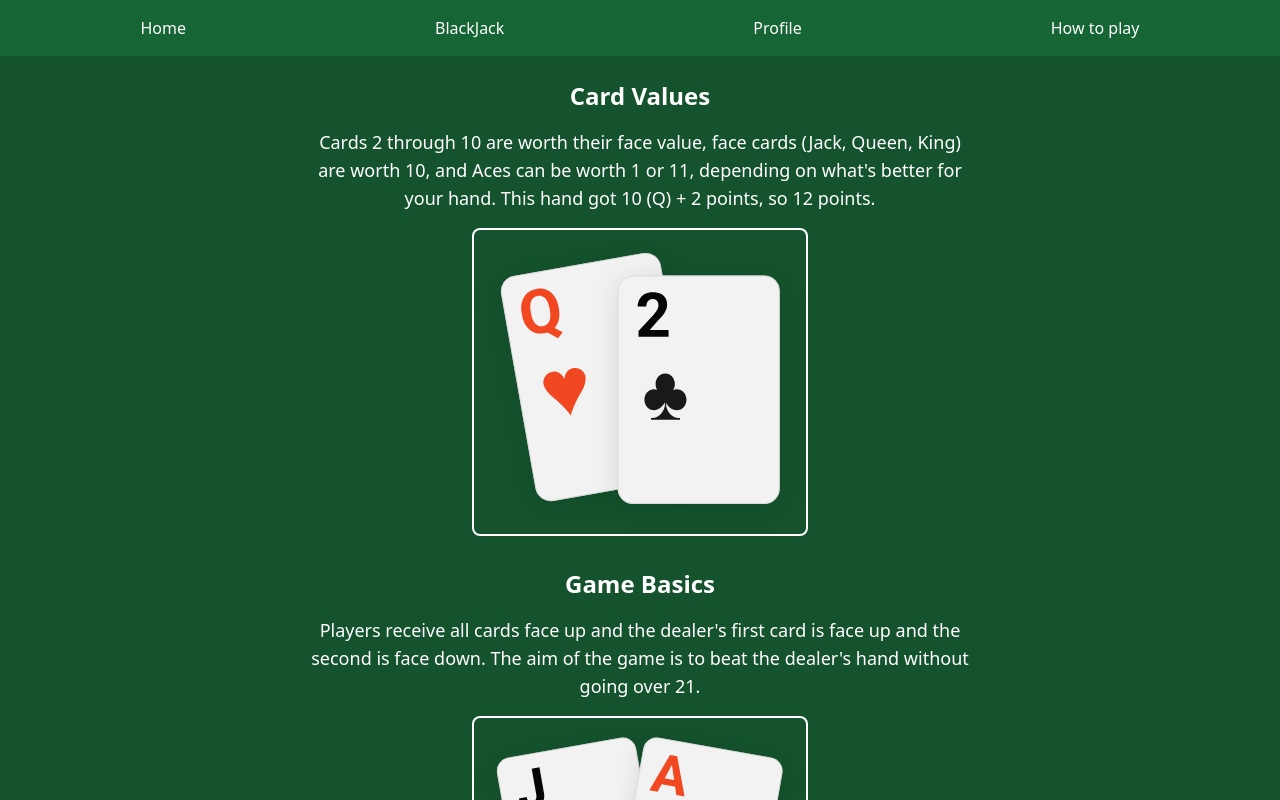
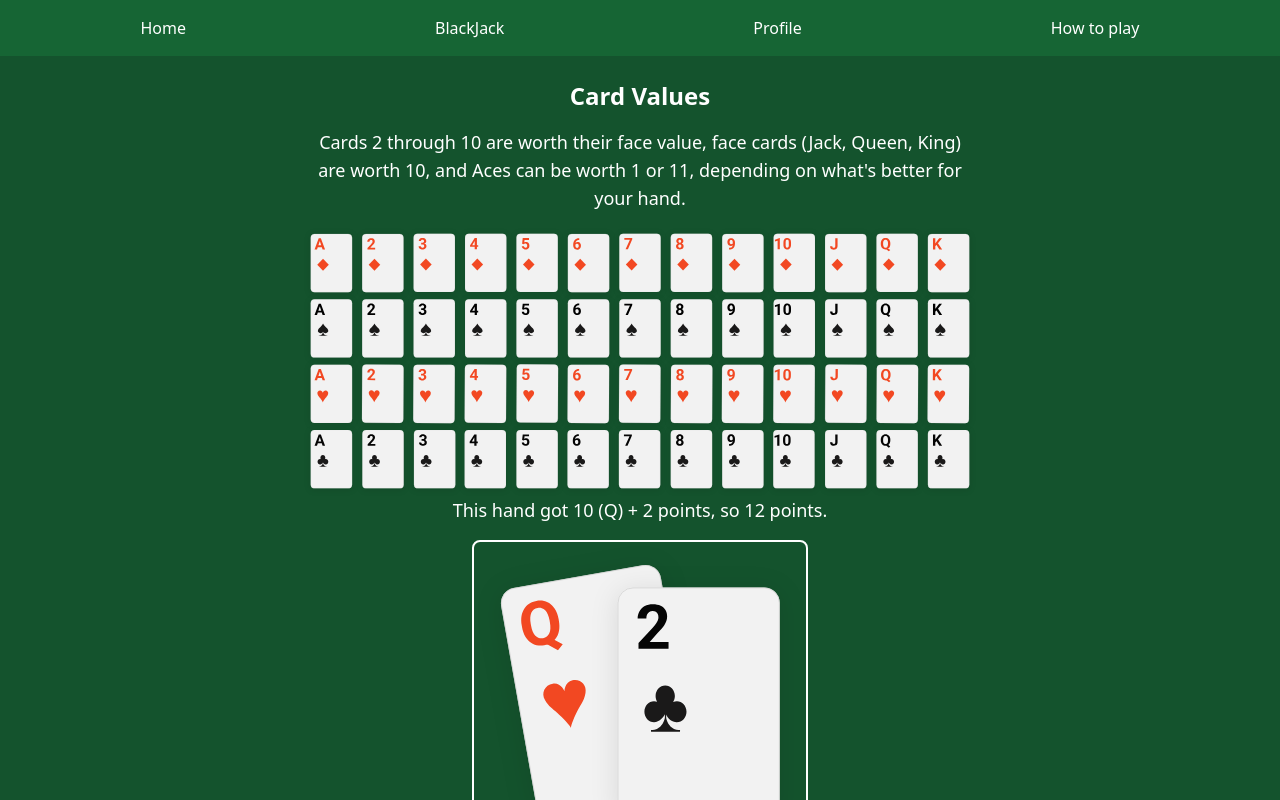
Before and after one commit to LucasCDA90/AceScape-Front, a React (Vite) app: page /rules in a window 1280 px wide. Shown: the top 800 px of the page. Built offline with nearby package versions, Linux system fonts and the light colour scheme.

Commit message:
Ajout visuels

```diff
--- a/src/Application/Pages/PageRules.tsx
+++ b/src/Application/Pages/PageRules.tsx
@@ -1,5 +1,6 @@
 import twelve from '../images/12_hand.svg';
 import twentyone from '../images/21_hand.svg';
+import cards from '../images/52_cards.svg'
 
 export const PageRules = () => {
     return (
@@ -7,11 +8,14 @@ export const PageRules = () => {
             <div className="max-w-2xl w-full text-center mb-8">
                 <h2 className="text-2xl font-bold mb-4">Card Values</h2>
                 <p className="text-lg mb-4">
-                    Cards 2 through 10 are worth their face value, face cards (Jack, Queen, King) are worth 10, and Aces can be worth 1 or 11, depending on what's better for your hand. This hand got 10 (Q) + 2 points, so 12 points.
+                    Cards 2 through 10 are worth their face value, face cards (Jack, Queen, King) are worth 10, and Aces can be worth 1 or 11, depending on what's better for your hand.
+                </p>
+                <img src={cards} alt="12 Points Hand" className="" />
+                <p className="text-lg mb-4">
+                    This hand got 10 (Q) + 2 points, so 12 points.
                 </p>
                 <img src={twelve} alt="12 Points Hand" className="w-1/2 mx-auto border-2 border-white rounded-lg" />
             </div>
-
             <div className="max-w-2xl w-full text-center">
                 <h2 className="text-2xl font-bold mb-4">Game Basics</h2>
                 <p className="text-lg mb-4">
```
Also changed, not shown: src/Application/images/52_cards.svg (added).
